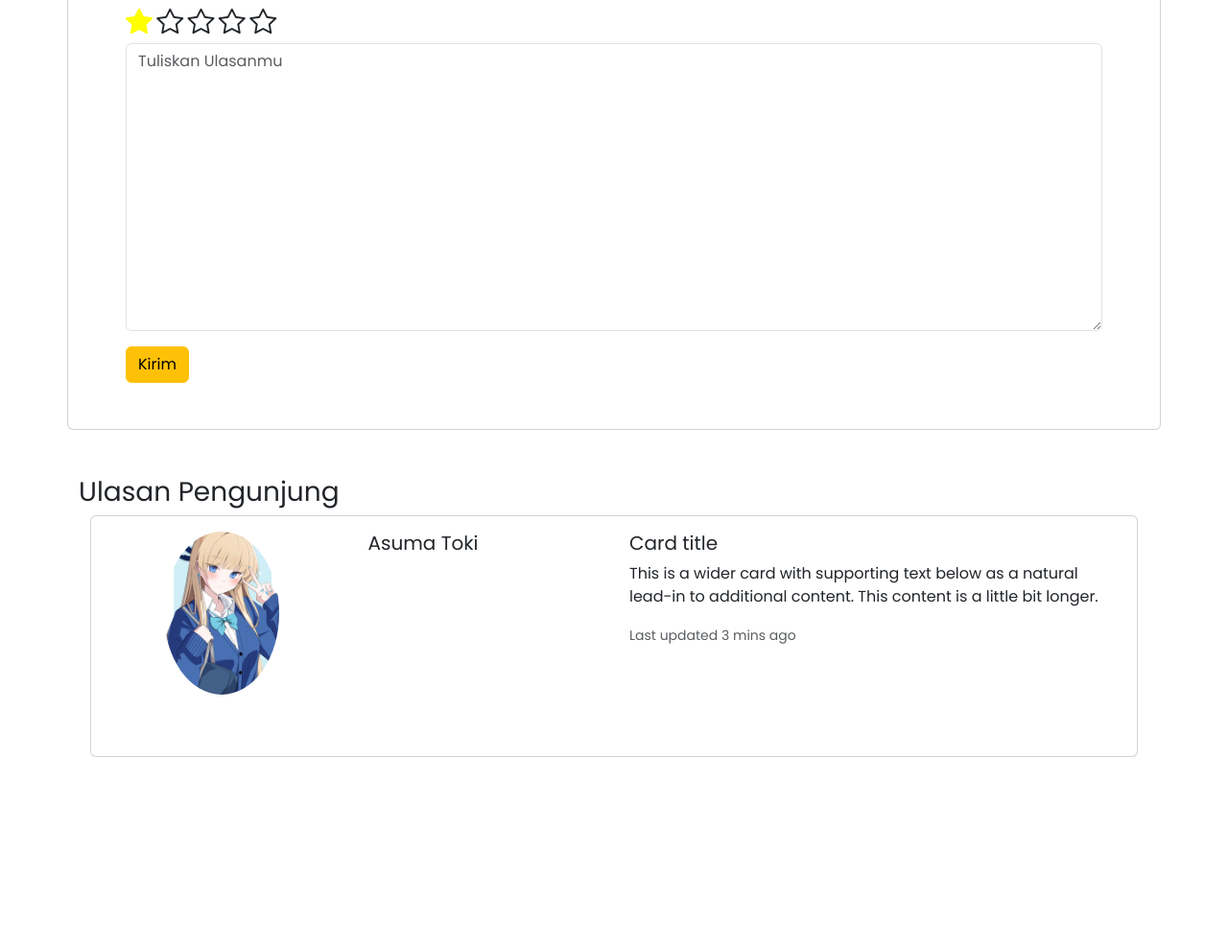
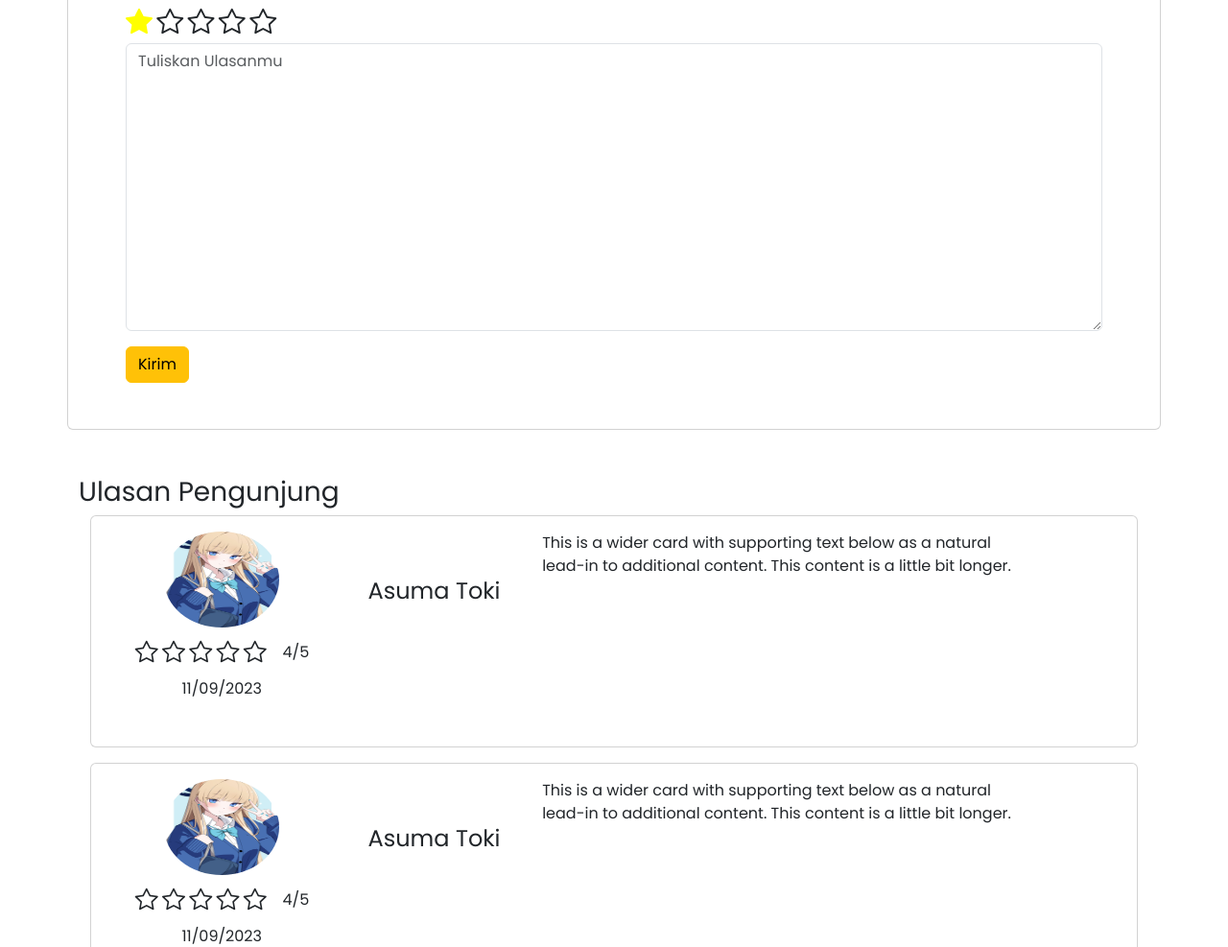
Before and after one commit to fs-10/kuyliner-bootstrap, a plain HTML site: page pages/detail-product.html in a window 1280 px wide. Shown: the part 1173-2160 px from the top of the page at 96% size. Before the commit the page ends 1978 px from the top, so only its background shows below. Drawn offline with nearby package versions, Linux system fonts and the light colour scheme.

Commit message:
adding comment user

```diff
--- a/pages/detail-product.html
+++ b/pages/detail-product.html
@@ -177,36 +177,133 @@
         <div class="col-12">
           <h3>Ulasan Pengunjung</h3>
         </div>
-        <div class="col-12">
-          <section class="container">
-            <div class="row overflow-y-scroll">
+        <div class="col-12" >
+          <section class="container overflow-y-scroll" style="height: 450px;">
+            <div class="row">
+
               <div class="col-12">
                 <div class="card mb-3">
                   <div class="row g-0">
 
                     <div class="col-3 text-center">
-                      <div class="card-body" style="height: 250px !important;">
-                        <img src="../assets/img/detail-product/profile-user.jpg" class="img-fluid rounded-circle w-50 ">
+                      <div class="card-body">
+                        <img src="../assets/img/detail-product/profile-user.jpg" class="img-fluid rounded-circle w-50" style="height: 100px !important;" />
+                        <div class="row my-2 text-center align-self-center justify-content-center">
+                          <div class="col-7 m-0 p-0">
+                            <i class="bi bi-star fs-4"></i>
+                            <i class="bi bi-star fs-4"></i>
+                            <i class="bi bi-star fs-4"></i>
+                            <i class="bi bi-star fs-4"></i>
+                            <i class="bi bi-star fs-4"></i>
+                          </div>
+                          <div class="col-2 p-0 ">
+                            <p class="m-0 text-left" style="line-height: 35px;">4/5</p>
+                          </div>
+                          <div class="col-12 my-2">
+                            <p>11/09/2023</p>
+                          </div>
+                        </div>
                       </div>
                     </div>
 
-                    <div class="col-3">
+                    <div class="col-2 mt-5">
                       <div class="card-body">
-                        <h5 class="card-title">Asuma Toki</h5>
+                        <h4 class="card-title m-0">Asuma Toki</h4>
                       </div>
-
                     </div>
 
                     <div class="col-md-6">
                       <div class="card-body">
-                        <h5 class="card-title">Card title</h5>
                         <p class="card-text">This is a wider card with supporting text below as a natural lead-in to additional content. This content is a little bit longer.</p>
-                        <p class="card-text"><small class="text-body-secondary">Last updated 3 mins ago</small></p>
                       </div>
                     </div>
+
                   </div>
                 </div>
               </div>
+
+              <div class="col-12">
+                <div class="card mb-3">
+                  <div class="row g-0">
+
+                    <div class="col-3 text-center">
+                      <div class="card-body">
+                        <img src="../assets/img/detail-product/profile-user.jpg" class="img-fluid rounded-circle w-50" style="height: 100px !important;" />
+                        <div class="row my-2 text-center align-self-center justify-content-center">
+                          <div class="col-7 m-0 p-0">
+                            <i class="bi bi-star fs-4"></i>
+                            <i class="bi bi-star fs-4"></i>
+                            <i class="bi bi-star fs-4"></i>
+                            <i class="bi bi-star fs-4"></i>
+                            <i class="bi bi-star fs-4"></i>
+                          </div>
+                          <div class="col-2 p-0 ">
+                            <p class="m-0 text-left" style="line-height: 35px;">4/5</p>
+                          </div>
+                          <div class="col-12 my-2">
+                            <p>11/09/2023</p>
+                          </div>
+                        </div>
+                      </div>
+                    </div>
+
+                    <div class="col-2 mt-5">
+                      <div class="card-body">
+                        <h4 class="card-title m-0">Asuma Toki</h4>
+                      </div>
+                    </div>
+
+                    <div class="col-md-6">
+                      <div class="card-body">
+                        <p class="card-text">This is a wider card with supporting text below as a natural lead-in to additional content. This content is a little bit longer.</p>
+                      </div>
+                    </div>
+
+                  </div>
+                </div>
+              </div>
+
+              <div class="col-12">
+                <div class="card mb-3">
+                  <div class="row g-0">
+
+                    <div class="col-3 text-center">
+                      <div class="card-body">
+                        <img src="../assets/img/detail-product/profile-user.jpg" class="img-fluid rounded-circle w-50" style="height: 100px !important;" />
+                        <div class="row my-2 text-center align-self-center justify-content-center">
+                          <div class="col-7 m-0 p-0">
+                            <i class="bi bi-star fs-4"></i>
+                            <i class="bi bi-star fs-4"></i>
+                            <i class="bi bi-star fs-4"></i>
+                            <i class="bi bi-star fs-4"></i>
+                            <i class="bi bi-star fs-4"></i>
+                          </div>
+                          <div class="col-2 p-0 ">
+                            <p class="m-0 text-left" style="line-height: 35px;">4/5</p>
+                          </div>
+                          <div class="col-12 my-2">
+                            <p>11/09/2023</p>
+                          </div>
+                        </div>
+                      </div>
+                    </div>
+
+                    <div class="col-2 mt-5">
+                      <div class="card-body">
+                        <h4 class="card-title m-0">Asuma Toki</h4>
+                      </div>
+                    </div>
+
+                    <div class="col-md-6">
+                      <div class="card-body">
+                        <p class="card-text">This is a wider card with supporting text below as a natural lead-in to additional content. This content is a little bit longer.</p>
+                      </div>
+                    </div>
+
+                  </div>
+                </div>
+              </div>
+
             </div>
           </section>
         </div>
```
